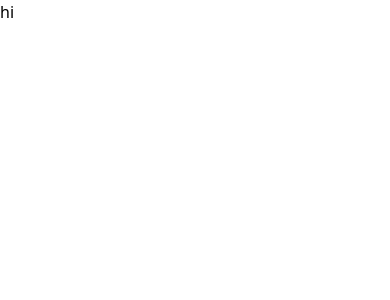
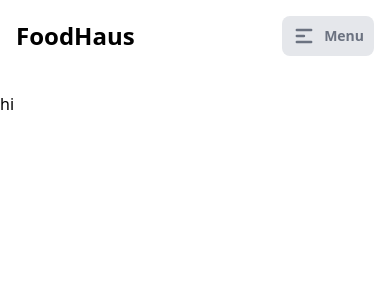
Before and after one commit to grantgariepy/foodhaus, a Next.js app: page / in a window 390 px wide. Shown: the top 300 px of the page. Built offline with nearby package versions, Linux system fonts and the light colour scheme.

Commit message:
navbar and mobile hamburger nav

```diff
--- /dev/null
+++ b/app/components/Navbar.tsx
@@ -0,0 +1,91 @@
+'use client';
+import Link from 'next/link';
+import { useState } from 'react';
+
+export default function Navbar() {
+  const [navbarOpen, setNavbarOpen] = useState(false);
+
+  const handleToggle = () => {
+    setNavbarOpen(!navbarOpen);
+  };
+
+  return (
+    <div className='bg-white pb-1 sm:pb-2 lg:pb-3'>
+      <div className='max-w-screen-2xl px-4 md:px-8 mx-auto'>
+        <header className='flex justify-between items-center py-4 md:py-8 mb-4 md:mb-6 xl:mb-8'>
+          {/* <!-- logo - start --> */}
+          <Link
+            href='/'
+            className='inline-flex items-center text-black-800 text-2xl md:text-3xl font-bold gap-2.5'
+            aria-label='logo'
+          >
+            FoodHaus
+          </Link>
+          {/* <!-- logo - end --> */}
+
+          {/* <!-- nav - start --> */}
+          <nav className='hidden lg:flex gap-12'>
+            <Link
+              href='#'
+              className='text-gray-600 hover:text-indigo-500 active:text-indigo-700 text-lg font-semibold transition duration-100'
+            >
+              Categories
+            </Link>
+            <Link
+              href='#'
+              className='text-gray-600 hover:text-indigo-500 active:text-indigo-700 text-lg font-semibold transition duration-100'
+            >
+              Ingredients
+            </Link>
+            <Link
+              href='#'
+              className='text-gray-600 hover:text-indigo-500 active:text-indigo-700 text-lg font-semibold transition duration-100'
+            >
+              Area
+            </Link>
+            <Link
+              href='/random'
+              className='text-gray-600 hover:text-indigo-500 active:text-indigo-700 text-lg font-semibold transition duration-100'
+            >
+              Random
+            </Link>
+          </nav>
+          {/* <!-- nav - end --> */}
+          {/* search start */}
+
+          {/* search end */}
+          {/* <!-- buttons - start --> */}
+
+          <button
+            onClick={handleToggle}
+            type='button'
+            className='z-20 inline-flex items-center lg:hidden bg-gray-200 hover:bg-gray-300 focus-visible:ring ring-indigo-300 text-gray-500 active:text-gray-700 text-sm md:text-base font-semibold rounded-lg gap-2 px-2.5 py-2'
+          >
+            <svg
+              xmlns='http://www.w3.org/2000/svg'
+              className='h-6 w-6'
+              viewBox='0 0 20 20'
+              fill='currentColor'
+            >
+              <path
+                fillRule='evenodd'
+                d='M3 5a1 1 0 011-1h12a1 1 0 110 2H4a1 1 0 01-1-1zM3 10a1 1 0 011-1h6a1 1 0 110 2H4a1 1 0 01-1-1zM3 15a1 1 0 011-1h12a1 1 0 110 2H4a1 1 0 01-1-1z'
+                clipRule='evenodd'
+              />
+            </svg>
+            Menu
+          </button>
+          <ul className={`menuNav ${navbarOpen ? ' showMenu' : ''}`}>
+            <button>Close</button>
+            <li>
+              <a href='/random'>Random Recipe</a>
+            </li>
+            <li>menu item</li>
+            <li>menu item</li>
+          </ul>
+          {/* <!-- buttons - end --> */}
+        </header>
+      </div>
+    </div>
+  );
+}
--- a/app/globals.css
+++ b/app/globals.css
@@ -1,3 +1,21 @@
 @tailwind base;
 @tailwind components;
 @tailwind utilities;
+
+
+.menuNav{
+  position: fixed;
+
+  left: 0;
+  bottom: 0;
+  height: 90vh;
+  width: 0;
+  overflow: hidden;
+  max-width: 100vw;
+  z-index: 10;
+  background-color: white;
+}
+
+.menuNav.showMenu{
+  width: 100%;
+}
--- a/app/layout.tsx
+++ b/app/layout.tsx
@@ -1,3 +1,4 @@
+import Navbar from './components/Navbar';
 import './globals.css';
 
 export default function RootLayout({ children }: { children: React.ReactNode }) {
@@ -9,7 +10,10 @@ export default function RootLayout({ children }: { children: React.ReactNode })
       */}
       <head />
 
-      <body>{children}</body>
+      <body>
+        <Navbar />
+        {children}
+      </body>
     </html>
   );
 }
--- a/app/random/page.tsx
+++ b/app/random/page.tsx
@@ -33,13 +33,7 @@ export default async function Random() {
                 {randomRecipe.meals[0].strMeal}
               </h1>
               <h2 className='text-gray-800 text-xl sm:text-2xl font-semibold text-center md:text-left mb-2 md:mb-4'>
-                Ingredients and Measuements
-              </h2>
-              <p className='text-gray-500 sm:text-lg mb-6 md:mb-8'>
-                {randomRecipe.meals[0].strInstructions}
-              </p>
-              <h2 className='text-gray-800 text-xl sm:text-2xl font-semibold text-center md:text-left mb-2 md:mb-4'>
-                Ingredients and Measuements
+                Ingredients and Measurements
               </h2>
               <ul className='text-gray-500 sm:text-lg mb-6 md:mb-8'>
                 <li>
@@ -72,6 +66,14 @@ export default async function Random() {
               </ul>
             </div>
           </div>
+          <div className='pt-5'>
+            <h2 className='text-gray-800 text-xl sm:text-2xl font-semibold text-center md:text-left mb-2 md:mb-4'>
+              Instructions
+            </h2>
+            <p className='text-gray-500 sm:text-lg mb-6 md:mb-8'>
+              {randomRecipe.meals[0].strInstructions}
+            </p>
+          </div>
         </div>
       </div>
     </>
```
